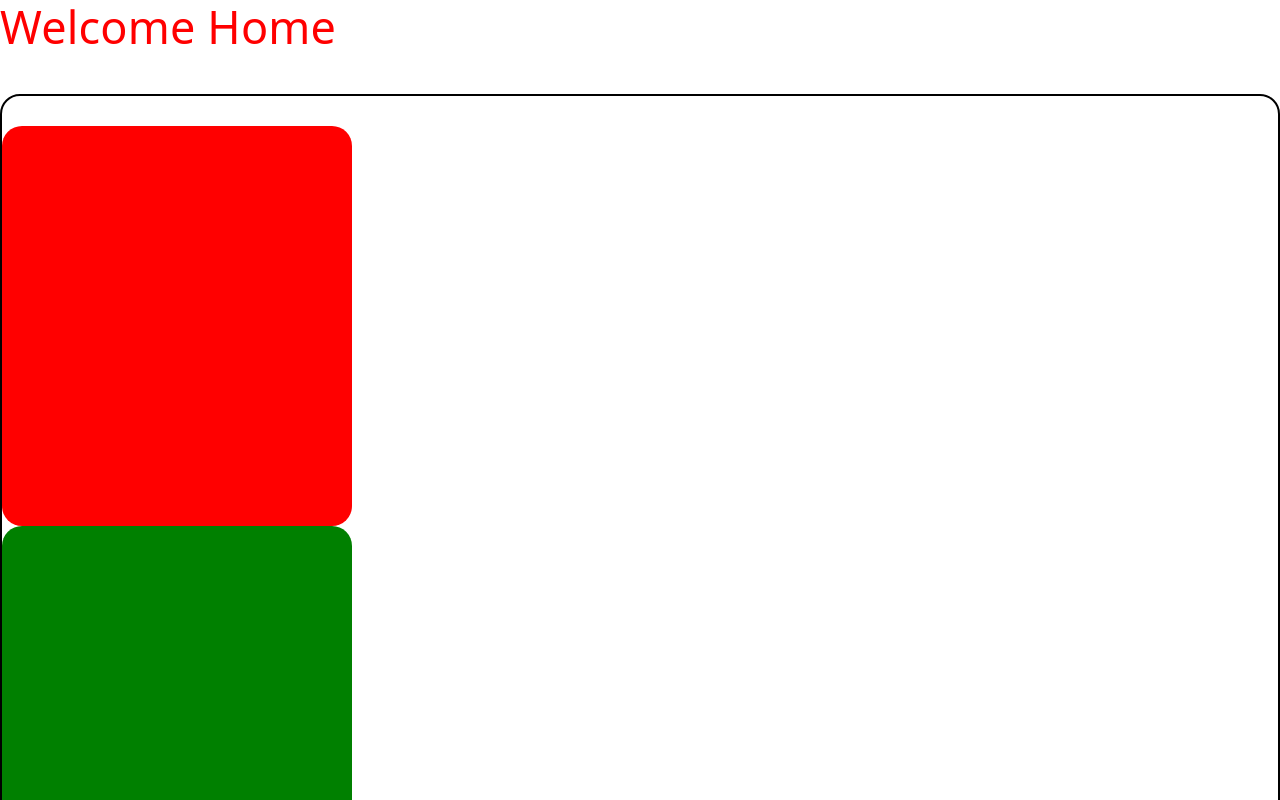
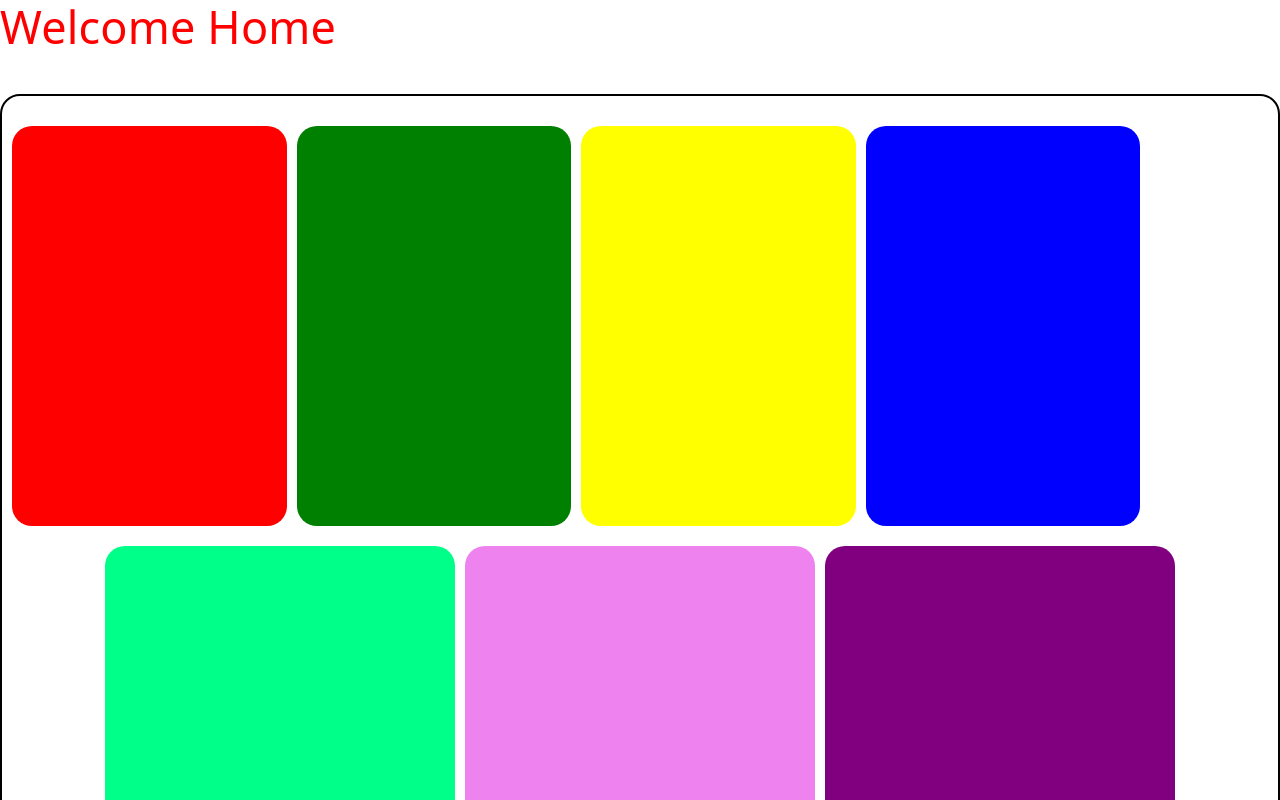
Before and after one commit to andyugbawa/mern-react, a React (Vite) app in the folder newmernapp/client/: page /home in a window 1280 px wide. Shown: the top 800 px of the page. Built offline with nearby package versions, Linux system fonts and the light colour scheme.

Commit message:
new changes added in the small boxes

```diff
--- a/newmernapp/client/src/style.css
+++ b/newmernapp/client/src/style.css
@@ -17,6 +17,18 @@ h1{
     animation-duration:5s;
     animation-fill-mode:forwards;
 }
+
+
+.content{
+    padding: 0 10px;
+    display: flex;
+    gap: 10px;
+    overflow: hidden;
+    width:90%;
+    animation: typing 3s forwards;
+
+}
+
 
 
 
```
